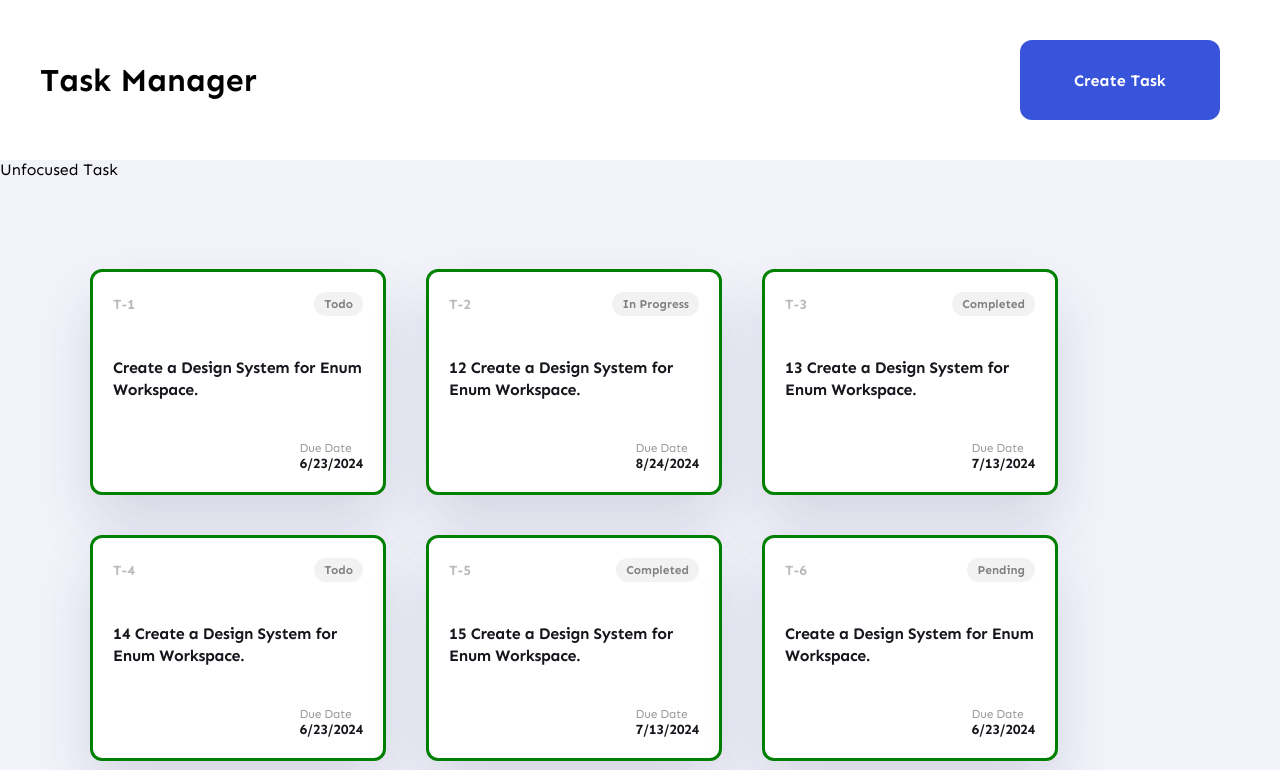
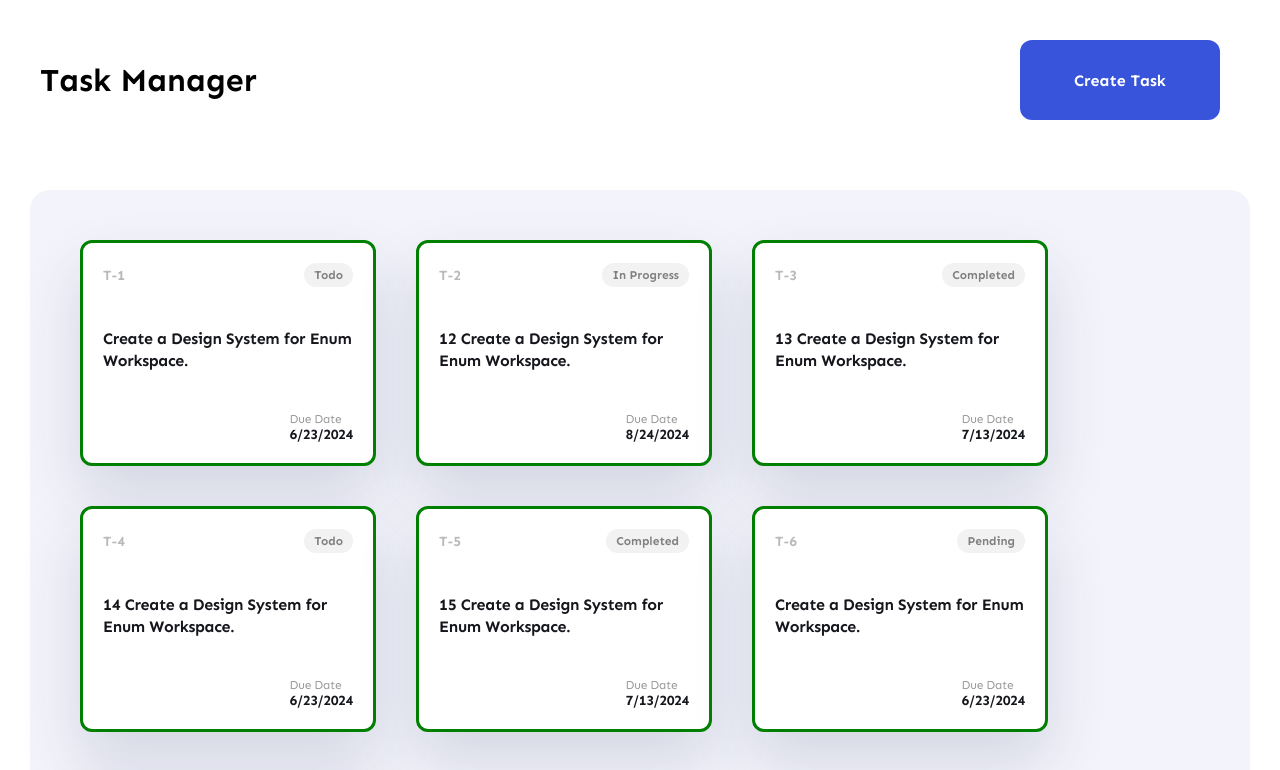
Before and after one commit to Emilia-Dumitru/Sprint14-test, a React (Create React App) app in the folder my-app/: page / in a window 1280 px wide. Shown: the top 770 px of the page. Built offline with nearby package versions, Linux system fonts and the light colour scheme.

Commit message:
am stilizat butonul de delte si i-am adaugat si functia

```diff
--- a/my-app/src/App.css
+++ b/my-app/src/App.css
@@ -2,8 +2,11 @@
   background-color: #f3f3fb;
   min-height: 100vh;
   display: flex;
+  padding: 10px;
+  border-radius: 20px;
   justify-content: center;
   align-items: center;
+  margin: 30px;
 }
 
 .control-panel-container {
@@ -12,3 +15,7 @@
   padding: 20px 40px;
   align-items: center;
 }
+
+.task-manager-container {
+  background-color: white;
+}
--- a/my-app/src/App.js
+++ b/my-app/src/App.js
@@ -1,27 +1,45 @@
-import React, {useState} from 'react';
+import React, { useState } from 'react';
 import './App.css';
 import TaskContainer from './components/task-container/TaskContainer';
 import CreateTaskButton from './components/task-form/ButtonCreateTask';
 import TaskData from './components/task-data/TaskData';
 
 function App() {
-  const initialData = TaskData();
+  const initialData = TaskData().map(task => ({ ...task, isFocused: false }));
   const [tasks, setTasks] = useState(initialData);
 
   const addTask = (newTask) => {
-    setTasks([...tasks, newTask]);
+    setTasks([...tasks, { ...newTask, isFocused: false }]);
+  };
+
+  const deleteTask = (id) => {
+    setTasks(tasks.filter(task => task.id !== id));
+  };
+
+  const markAsFocus = (id) => {
+    setTasks(tasks.map(task => task.id === id ? { ...task, isFocused: true } : { ...task, isFocused: false }));
+  };
+
+  const markAsUnfocus = (id) => {
+    setTasks(tasks.map(task => task.id === id ? { ...task, isFocused: false } : task));
   };
 
   return (
-    <div>
+    <div className='task-manager-container'>
       <div className='control-panel-container'>
         <h1>Task Manager</h1>
         <CreateTaskButton addTask={addTask} />
       </div>
       <div className="app-container">
-        <TaskContainer data={tasks} />
+        <TaskContainer
+          data={tasks}
+          deleteTask={deleteTask}
+          markAsFocus={markAsFocus}
+          markAsUnfocus={markAsUnfocus}
+        />
       </div>
     </div>
   );
 }
+
 export default App;
--- a/my-app/src/components/task-card/TaskCard.css
+++ b/my-app/src/components/task-card/TaskCard.css
@@ -55,14 +55,27 @@
     justify-content: flex-end;
     align-items: center;
 }
-.card-wrapper.focused{
+
+.card-wrapper.focused {
     border-color: red;
     border-style: solid;
 }
-.delete-button{
+
+.delete-button {
+    padding: 5px 10px;
     cursor: pointer;
+    font-size: 14px;
+    color: #fff;
+    background-color: #e53935;
+    border: none;
+    border-radius: 10px;
 }
-.card-wrapper.unfocused{
+
+.delete-button:hover {
+    background-color: #c62828;
+}
+
+.card-wrapper.unfocused {
     border-color: green;
     border-style: solid;
 }
--- a/my-app/src/components/task-card/TaskCard.js
+++ b/my-app/src/components/task-card/TaskCard.js
@@ -3,33 +3,25 @@ import Badge from "../badge/Badge";
 import DateContainer from "../date-container/DateContainer";
 
 function TaskCard(props) {
+    const { id, name, status, dueDate, isFocused, markAsFocus, markAsUnfocus, deleteTask } = props;
 
-    function setUnfocused() {
-        props.markAsUnfocus();
-    }
-    function setFocused() {
-        props.markAsFocus();
-    }
-    const focusedClass = props.isFocused ? "focused" : "unfocused";
     return (
-        <div className={"card-wrapper " + focusedClass} onMouseEnter={setFocused} onMouseLeave={setUnfocused}>
-
-
+        <div className={`card-wrapper ${isFocused ? "focused" : "unfocused"}`} onMouseEnter={markAsFocus} onMouseLeave={markAsUnfocus}>
             <div className="card-header">
-                <p className="task-id">{props.id}</p>
-                <Badge status={props.status} />
-                {
-                    props.isFocused ?
-                        <span className="delete-button" onClick={() => props.deleteTask(props.id)}>&times;</span>
-                        : ""
-                }
+                <p className="task-id">{id}</p>
+                <Badge status={status} />
             </div>
             <div className="card-content">
-                <p>{props.name}</p>
+                <p>{name}</p>
             </div>
             <div className="card-footer">
-                <DateContainer date={props.dueDate} />
+                <DateContainer date={dueDate} />
             </div>
+            {isFocused && (
+                <button className="delete-button" onClick={deleteTask}>
+                    Delete
+                </button>
+            )}
         </div>
     );
 }
--- a/my-app/src/components/task-container/TaskContainer.css
+++ b/my-app/src/components/task-container/TaskContainer.css
@@ -1,6 +1,6 @@
 .task-container {
     background-color: #f3f3fb;
-    margin: 70px;
+    margin: 20px;
     border-radius: 50px;
     padding: 20px;
     gap: 40px;
--- a/my-app/src/components/task-container/TaskContainer.js
+++ b/my-app/src/components/task-container/TaskContainer.js
@@ -2,38 +2,40 @@ import "./TaskContainer.css";
 import TaskCard from "../task-card/TaskCard.js";
 import { useState } from "react";
 
-function TaskContainer(props) {
-    function deleteTask(taskId) {
-        console.log("Se va sterge task-ul " + taskId);
-    }
+function TaskContainer({ data, deleteTask, markAsFocus, markAsUnfocus }) {
     const [focusTaskId, setFocusTaskId] = useState(null);
+
     const setUnfocus = () => {
         setFocusTaskId(null);
+        markAsUnfocus();
+    };
+
+    const handleDeleteTask = (taskId) => {
+        deleteTask(taskId);
     };
 
     return (
         <div>
-            {
-                focusTaskId ?
-                    <div>Focused Task : {focusTaskId} </div>
-                    : <div>Unfocused Task</div>
-            }
             <div className="task-container">
-                {props.data.map((task, index) => (
+                {data.map((task) => (
                     <TaskCard
-                        isFocused={focusTaskId === task.id}
-                        markAsUnfocus={setUnfocus}
-                        markAsFocus={() => setFocusTaskId(task.id)}
-                        deleteTask={deleteTask}
                         key={task.id}
                         id={task.id}
+                        name={task.name}
                         status={task.status}
-                        name={task.name}
                         dueDate={task.dueDate}
+                        isFocused={focusTaskId === task.id}
+                        markAsFocus={() => {
+                            setFocusTaskId(task.id);
+                            markAsFocus(task.id);
+                        }}
+                        markAsUnfocus={setUnfocus}
+                        deleteTask={() => handleDeleteTask(task.id)}
                     />
                 ))}
             </div>
         </div>
     );
 }
+
 export default TaskContainer;
--- a/my-app/src/components/task-data/TaskData.js
+++ b/my-app/src/components/task-data/TaskData.js
@@ -1,4 +1,3 @@
-
 const TaskData = () => [
     {
         id: "T-1",
--- a/my-app/src/components/task-form/ButtonCreateTask.css
+++ b/my-app/src/components/task-form/ButtonCreateTask.css
@@ -1,4 +1,3 @@
-
 .btn-app {
     text-align: center;
     padding: 20px;
```
Also changed, not shown: my-app/src/components/task-form/ButtonCreateTask.js (+5 -5 lines), my-app/src/components/task-form/TaskForm.css (+15 -10 lines), my-app/src/components/task-form/TaskForm.jsx (line endings or trailing spaces). Lines whose indentation alone changed are shown as unchanged.
